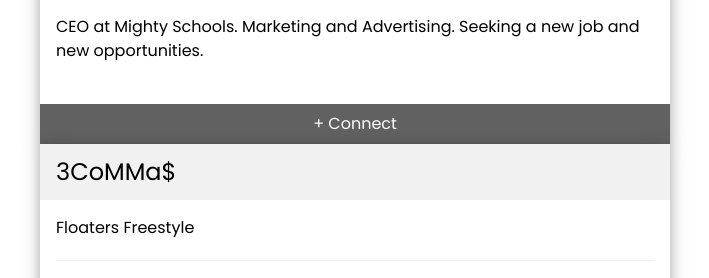
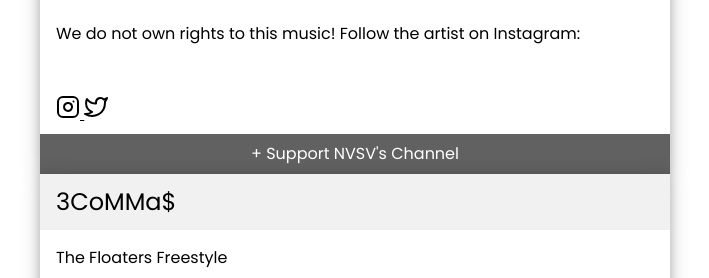
Before and after one commit to outpostmason/codespace-NE, a Django app: page / in a window 1280 px wide. Shown: the part 1423-1701 px from the top of the page, without its empty margins (300-1009 px from the left). Run offline with Django 4.2, Linux system fonts and the light colour scheme.

Commit message:
Update index.html
Functional Changes and Social Updates

```diff
--- a/hello_world/templates/index.html
+++ b/hello_world/templates/index.html
@@ -1,10 +1,7 @@
-{% load django_browser_reload %}
-{% load static %}
-
 <!DOCTYPE html>
 <html lang="en">
 <head>
-<title>W3.CSS Template</title>
+<title>NautSulfur Daily</title>
 <meta charset="UTF-8">
 <meta name="viewport" content="width=device-width, initial-scale=1">
 <link rel="stylesheet" href="https://www.w3schools.com/w3css/4/w3.css">
@@ -16,13 +13,15 @@
 .w3-half img:hover{opacity:1}
 </style>
 </head>
+<!-- Feather Script -->
+<script src="https://unpkg.com/feather-icons"></script>
 <body>
 
 <!-- Sidebar/menu -->
 <nav class="w3-sidebar w3-red w3-collapse w3-top w3-large w3-padding" style="z-index:3;width:300px;font-weight:bold;" id="mySidebar"><br>
   <a href="javascript:void(0)" onclick="w3_close()" class="w3-button w3-hide-large w3-display-topleft" style="width:100%;font-size:22px">Close Menu</a>
   <div class="w3-container">
-    <h3 class="w3-padding-64"><b>Naut<br>Ekwal !=</b></h3>
+    <h3 class="w3-padding-64"><b>Naut<br>Sulfur</b></h3>
   </div>
   <div class="w3-bar-block">
     <a href="#" onclick="w3_close()" class="w3-bar-item w3-button w3-hover-white">Featured</a>
@@ -35,7 +34,7 @@
 <!-- Top menu on small screens -->
 <header class="w3-container w3-top w3-hide-large w3-red w3-xlarge w3-padding">
   <a href="javascript:void(0)" class="w3-button w3-red w3-margin-right" onclick="w3_open()">☰</a>
-  <span>Company Name</span>
+  <span>NautSulfur</span>
 </header>
 
 <!-- Overlay effect when opening sidebar on small screens -->
@@ -46,8 +45,8 @@
 
   <!-- Header -->
   <div class="w3-container" style="margin-top:80px" id="showcase">
-    <h1 class="w3-jumbo"><b>Interior Design</b></h1>
-    <h1 class="w3-xxxlarge w3-text-red"><b>Showcase.</b></h1>
+    <h1 class="w3-jumbo"><b>April 2024</b></h1>
+    <h1 class="w3-xxxlarge w3-text-red"><b>Featured</b></h1>
     <hr style="width:50px;border:5px solid red" class="w3-round">
   </div>
 
@@ -55,19 +54,29 @@
 
 
   <div class="w3-display-container w3-mobile">
- <h2>Card Example</h2>
+ <h2>New Music</h2>
 
  <div class="row">
   <div class="column">
-    <div class="card"><div class="w3-card-4" style="width:70%">
+    <div class="card"><div class="w3-card-4" style="width:70%; padding: auto;">
     <header class="w3-container w3-light-grey"><h3>Akosua H.</h3></header>
     <div class="w3-container">
-      <p>1 new friend request</p>
+      <p></p>
       <hr>
       <iframe width="100%" height="315" src="https://www.youtube.com/embed/28y7BxZtsvQ?si=m0RIFvXVf2VXP66X" title="YouTube video player" frameborder="0" allow="accelerometer; autoplay; clipboard-write; encrypted-media; gyroscope; picture-in-picture; web-share" referrerpolicy="strict-origin-when-cross-origin" allowfullscreen></iframe>
  <p>“Heartbreaker” by @akosuak0sua is out now on all streaming platforms.</p><br>
     </div>
-    <button class="w3-button w3-block w3-dark-grey">+ Connect</button>
+    <div class="icons w3-padding">
+      <a href="#" target="_blank">
+        <i data-feather="instagram"></i>
+      </a>
+      <a href="#" target="_blank">
+        <i data-feather="twitter"></i>
+      </a>
+    </div>
+
+    <button class="w3-button w3-block w3-dark-grey">+ Support Akosua's Channel</button>
+
   </div>
     </div>
   </div>
@@ -75,15 +84,23 @@
 
  <div class="row">
   <div class="column">
-    <div class="card"><div class="w3-card-4" style="width:70%">
+    <div class="card"><div class="w3-card-4" style="width:70%; padding: auto;">
     <header class="w3-container w3-light-grey"><h3>NVSV</h3></header>
     <div class="w3-container">
       <p>The Floaters Interview</p>
       <hr>
       <iframe width="100%" height="315" src="https://www.youtube.com/embed/vPhU_7dHhpc?si=V6wAF8JeLYZJrbMd" title="YouTube video player" frameborder="0" allow="accelerometer; autoplay; clipboard-write; encrypted-media; gyroscope; picture-in-picture; web-share" referrerpolicy="strict-origin-when-cross-origin" allowfullscreen></iframe>
- <p>CEO at Mighty Schools. Marketing and Advertising. Seeking a new job and new opportunities.</p><br>
+ <p>We do not own rights to this music! Follow the artist on Instagram: </p><br>
     </div>
-    <button class="w3-button w3-block w3-dark-grey">+ Connect</button>
+    <div class="icons w3-padding">
+      <a href="#" target="_blank">
+        <i data-feather="instagram"></i>
+      </a>
+      <a href="#" target="_blank">
+        <i data-feather="twitter"></i>
+      </a>
+    </div>
+    <button class="w3-button w3-block w3-dark-grey">+ Support NVSV's Channel</button>
   </div>
     </div>
   </div>
@@ -92,15 +109,23 @@
 
   <div class="row">
     <div class="column">
-      <div class="card"><div class="w3-card-4" style="width:70%">
+      <div class="card"><div class="w3-card-4" style="width:70%; padding: auto;">
       <header class="w3-container w3-light-grey"><h3>3CoMMa$</h3></header>
       <div class="w3-container">
-        <p>Floaters Freestyle</p>
+        <p>The Floaters Freestyle</p>
         <hr>
         <iframe width="100%" height="315" src="https://www.youtube.com/embed/nTAF-sr3pa4?si=bQf-0OMQI6BAZayK" title="YouTube video player" frameborder="0" allow="accelerometer; autoplay; clipboard-write; encrypted-media; gyroscope; picture-in-picture; web-share" referrerpolicy="strict-origin-when-cross-origin" allowfullscreen></iframe>
-   <p>CEO at Mighty Schools. Marketing and Advertising. Seeking a new job and new opportunities.</p><br>
+   <p>We do not own rights to this music! Follow the artist on Instagram: </p><br>
       </div>
-      <button class="w3-button w3-block w3-dark-grey">+ Connect</button>
+      <div class="icons w3-padding">
+        <a href="#" target="_blank">
+          <i data-feather="instagram"></i>
+        </a>
+        <a href="#" target="_blank">
+          <i data-feather="twitter"></i>
+        </a>
+      </div>
+      <button class="w3-button w3-block w3-dark-grey">+ Support 3CoMMa$ Channel</button>
     </div>
       </div>
     </div>
@@ -109,15 +134,23 @@
 
     <div class="row">
       <div class="column">
-        <div class="card"><div class="w3-card-4" style="width:70%">
+        <div class="card"><div class="w3-card-4" style="width:70%; padding: auto;">
         <header class="w3-container w3-light-grey"><h3>Jai</h3></header>
         <div class="w3-container">
           <p>Cancelled</p>
           <hr>
           <iframe width="100%" height="315" src="https://www.youtube.com/embed/SAYNrQvRYrg?si=rCt_oj5q6fg6V_T6" title="YouTube video player" frameborder="0" allow="accelerometer; autoplay; clipboard-write; encrypted-media; gyroscope; picture-in-picture; web-share" referrerpolicy="strict-origin-when-cross-origin" allowfullscreen></iframe>
-     <p>CEO at Mighty Schools. Marketing and Advertising. Seeking a new job and new opportunities.</p><br>
+     <p>We do not own rights to this music! Follow the artist on Instagram: </p><br>
         </div>
-        <button class="w3-button w3-block w3-dark-grey">+ Connect</button>
+        <div class="icons w3-padding">
+          <a href="#" target="_blank">
+            <i data-feather="instagram"></i>
+          </a>
+          <a href="#" target="_blank">
+            <i data-feather="twitter"></i>
+          </a>
+        </div>
+        <button class="w3-button w3-block w3-dark-grey">+ Support Jai's Channel</button>
       </div>
         </div>
       </div>
@@ -126,30 +159,46 @@
 
       <div class="row">
         <div class="column">
-          <div class="card"><div class="w3-card-4" style="width:70%">
+          <div class="card"><div class="w3-card-4" style="width:70%; padding: auto;">
           <header class="w3-container w3-light-grey"><h3>Nappy Nappa</h3></header>
           <div class="w3-container">
             <p>Death By Desire</p>
             <hr>
             <iframe width="100%" height="315" src="https://www.youtube.com/embed/2fdSMNS-ssU?si=-NJYuvRayg4_nHtH" title="YouTube video player" frameborder="0" allow="accelerometer; autoplay; clipboard-write; encrypted-media; gyroscope; picture-in-picture; web-share" referrerpolicy="strict-origin-when-cross-origin" allowfullscreen></iframe>
-       <p>CEO at Mighty Schools. Marketing and Advertising. Seeking a new job and new opportunities.</p><br>
+       <p>We do not own rights to this music! Follow the artist on Instagram: </p><br>
           </div>
-          <button class="w3-button w3-block w3-dark-grey">+ Connect</button>
+          <div class="icons w3-padding">
+            <a href="#" target="_blank">
+              <i data-feather="instagram"></i>
+            </a>
+            <a href="#" target="_blank">
+              <i data-feather="twitter"></i>
+            </a>
+          </div>
+          <button class="w3-button w3-block w3-dark-grey">+ Support Nappy Nappa's Channel</button>
         </div>
           </div>
         </div>
 
         <div class="row">
           <div class="column">
-            <div class="card"><div class="w3-card-4" style="width:70%">
+            <div class="card"><div class="w3-card-4" style="width:70%; padding: auto;">
             <header class="w3-container w3-light-grey"><h3>PinkyThaRapper</h3></header>
             <div class="w3-container">
               <p>1 new friend request</p>
               <hr>
               <iframe width="100%" height="315" src="https://www.youtube.com/embed/hDo9YtnznTY?si=6KI9F8MKRIBBaPNN" title="YouTube video player" frameborder="0" allow="accelerometer; autoplay; clipboard-write; encrypted-media; gyroscope; picture-in-picture; web-share" referrerpolicy="strict-origin-when-cross-origin" allowfullscreen></iframe>
-         <p>CEO at Mighty Schools. Marketing and Advertising. Seeking a new job and new opportunities.</p><br>
+         <p>We do not own rights to this music! Follow the artist on Instagram: </p><br>
             </div>
-            <button class="w3-button w3-block w3-dark-grey">+ Connect</button>
+            <div class="icons w3-padding">
+              <a href="#" target="_blank">
+                <i data-feather="instagram"></i>
+              </a>
+              <a href="#" target="_blank">
+                <i data-feather="twitter"></i>
+              </a>
+            </div>
+            <button class="w3-button w3-block w3-dark-grey">+ Support PinkyThaRapper's Channel</button>
           </div>
             </div>
           </div>
@@ -158,15 +207,23 @@
 
         <div class="row">
           <div class="column">
-            <div class="card"><div class="w3-card-4" style="width:70%">
+            <div class="card"><div class="w3-card-4" style="width:70%; padding: auto;">
             <header class="w3-container w3-light-grey"><h3>YSC Q</h3></header>
             <div class="w3-container">
               <p>Floaters Freestyle</p>
               <hr>
               <iframe width="100%" height="315" src="https://www.youtube.com/embed/ku2wAw07DnA?si=VMvy7R3b4yEylBpo" title="YouTube video player" frameborder="0" allow="accelerometer; autoplay; clipboard-write; encrypted-media; gyroscope; picture-in-picture; web-share" referrerpolicy="strict-origin-when-cross-origin" allowfullscreen></iframe>
-         <p>CEO at Mighty Schools. Marketing and Advertising. Seeking a new job and new opportunities.</p><br>
+         <p>We do not own rights to this music! Follow the artist on Instagram: </p><br>
             </div>
-            <button class="w3-button w3-block w3-dark-grey">+ Connect</button>
+            <div class="icons w3-padding">
+              <a href="#" target="_blank">
+                <i data-feather="instagram"></i>
+              </a>
+              <a href="#" target="_blank">
+                <i data-feather="twitter"></i>
+              </a>
+            </div>
+            <button class="w3-button w3-block w3-dark-grey">+ Support YSC Q's Channel</button>
           </div>
             </div>
           </div>
@@ -179,43 +236,67 @@
 
             <div class="row">
               <div class="column">
-                <div class="card"><div class="w3-card-4" style="width:70%">
+                <div class="card"><div class="w3-card-4" style="width:70%; padding: auto;">
                 <header class="w3-container w3-light-grey"><h3>Situation Slim</h3></header>
                 <div class="w3-container">
                   <p>1 new friend request</p>
                   <hr>
                   <iframe width="100%" height="315" src="https://www.youtube.com/embed/21VT7bLlfwc?si=UwmLpl0lmbMjLk6K" title="YouTube video player" frameborder="0" allow="accelerometer; autoplay; clipboard-write; encrypted-media; gyroscope; picture-in-picture; web-share" referrerpolicy="strict-origin-when-cross-origin" allowfullscreen></iframe>
-             <p>CEO at Mighty Schools. Marketing and Advertising. Seeking a new job and new opportunities.</p><br>
+             <p>We do not own rights to this music! Follow the artist on Instagram: </p><br>
                 </div>
-                <button class="w3-button w3-block w3-dark-grey">+ Connect</button>
+                <div class="icons w3-padding">
+                  <a href="#" target="_blank">
+                    <i data-feather="instagram"></i>
+                  </a>
+                  <a href="#" target="_blank">
+                    <i data-feather="twitter"></i>
+                  </a>
+                </div>
+                <button class="w3-button w3-block w3-dark-grey">+ Support Situation Slim's Channel</button>
               </div>
                 </div>
               </div>
               <div class="row">
                 <div class="column">
-                  <div class="card"><div class="w3-card-4" style="width:70%">
+                  <div class="card"><div class="w3-card-4" style="width:70%; padding: auto;">
                   <header class="w3-container w3-light-grey"><h3>NASG CHAZ</h3></header>
                   <div class="w3-container">
                     <p>Nino Paid Floaters Interview</p>
                     <hr>
                     <iframe width="100%" height="315" src="https://www.youtube.com/embed/FJnwKXISowc?si=VEhNVFpRXH_n8ONH" title="YouTube video player" frameborder="0" allow="accelerometer; autoplay; clipboard-write; encrypted-media; gyroscope; picture-in-picture; web-share" referrerpolicy="strict-origin-when-cross-origin" allowfullscreen></iframe>
-               <p>CEO at Mighty Schools. Marketing and Advertising. Seeking a new job and new opportunities.</p><br>
+               <p>We do not own rights to this music! Follow the artist on Instagram: </p><br>
                   </div>
-                  <button class="w3-button w3-block w3-dark-grey">+ Connect</button>
+                  <div class="icons w3-padding">
+                    <a href="#" target="_blank">
+                      <i data-feather="instagram"></i>
+                    </a>
+                    <a href="#" target="_blank">
+                      <i data-feather="twitter"></i>
+                    </a>
+                  </div>
+                  <button class="w3-button w3-block w3-dark-grey">+ Support NASG CHAZ's Channel</button>
                 </div>
                   </div>
                 </div>
                 <div class="row">
                   <div class="column">
-                    <div class="card"><div class="w3-card-4" style="width:70%">
+                    <div class="card"><div class="w3-card-4" style="width:70%; padding: auto;">
                     <header class="w3-container w3-light-grey"><h3>FinagoBaby</h3></header>
                     <div class="w3-container">
                       <p>1 new friend request</p>
                       <hr>
                       <iframe width="100%" height="315" src="https://www.youtube.com/embed/M6L1fER8G-E?si=KkizraIH4mphkIUp" title="YouTube video player" frameborder="0" allow="accelerometer; autoplay; clipboard-write; encrypted-media; gyroscope; picture-in-picture; web-share" referrerpolicy="strict-origin-when-cross-origin" allowfullscreen></iframe>
-                 <p>CEO at Mighty Schools. Marketing and Advertising. Seeking a new job and new opportunities.</p><br>
+                 <p>We do not own rights to this music! Follow the artist on Instagram: FinagoBaby</p><br>
                     </div>
-                    <button class="w3-button w3-block w3-dark-grey">+ Connect</button>
+                    <div class="icons w3-padding">
+                      <a href="#" target="_blank">
+                        <i data-feather="instagram"></i>
+                      </a>
+                      <a href="#" target="_blank">
+                        <i data-feather="twitter"></i>
+                      </a>
+                    </div>
+                    <button class="w3-button w3-block w3-dark-grey">+ Support FinagoBaby's Channel</button>
                   </div>
                     </div>
                   </div>
@@ -241,8 +322,9 @@
   <div class="w3-container" id="About" style="margin-top:75px">
     <h1 class="w3-xxxlarge w3-text-red"><b>The First Page</b></h1>
     <hr style="width:50px;border:5px solid red" class="w3-round">
-    <p>We are a interior design service that focus on what's best for your home and what's best for you!</p>
-    <p>If you see your video or content on this page or website and want it takend down please reach out to me here or on Twitter. This site does not collect ad revenue and nothing is being sold. this is a blog collecting the music of local artist and other artists of all medums that I come into contact with. Everyones contact information will be posted on each page and you should have seen a description above this paragrapgh including anything you might have missed. Thanks for helping to support new art!
+    <p>My goal here started off as an independet online radio station. There are many challenges in the way of that my first being a limited knowledge of how to code such a User Experience. This is being made to promote my musical and artistic interest but many of the things posted here I will probably be coming across for the first time. </p>
+    <p>Downloads are currently not available and this is the only page with content right now. Over time you will be able to see a collection of all songs and artist who have been posted here as they grow in number. <h2>No one here is selling anything on behalf of these artists and there are no ads tied to this website right now.</h2> This website hosts constructive narratives, help highlight artists locally, and aggregate things that I enjoy.</p>
+    <p>If you see your video or content on this page or website and want it taken down please reach out to me here or on Twitter. This site does not collect ad revenue and nothing is being sold. this is a blog collecting the music of local artist and other artists of all medums that I come into contact with. Everyones contact information will be posted on each page and you should have seen a description above this paragrapgh including anything you might have missed. Thanks for helping to support new art!
     </p>
   </div>
 
@@ -293,6 +375,10 @@
   var captionText = document.getElementById("caption");
   captionText.innerHTML = element.alt;
 }
+
+// Data Feather Script
+feather.replace()
+
 </script>
 
 </body>
```
